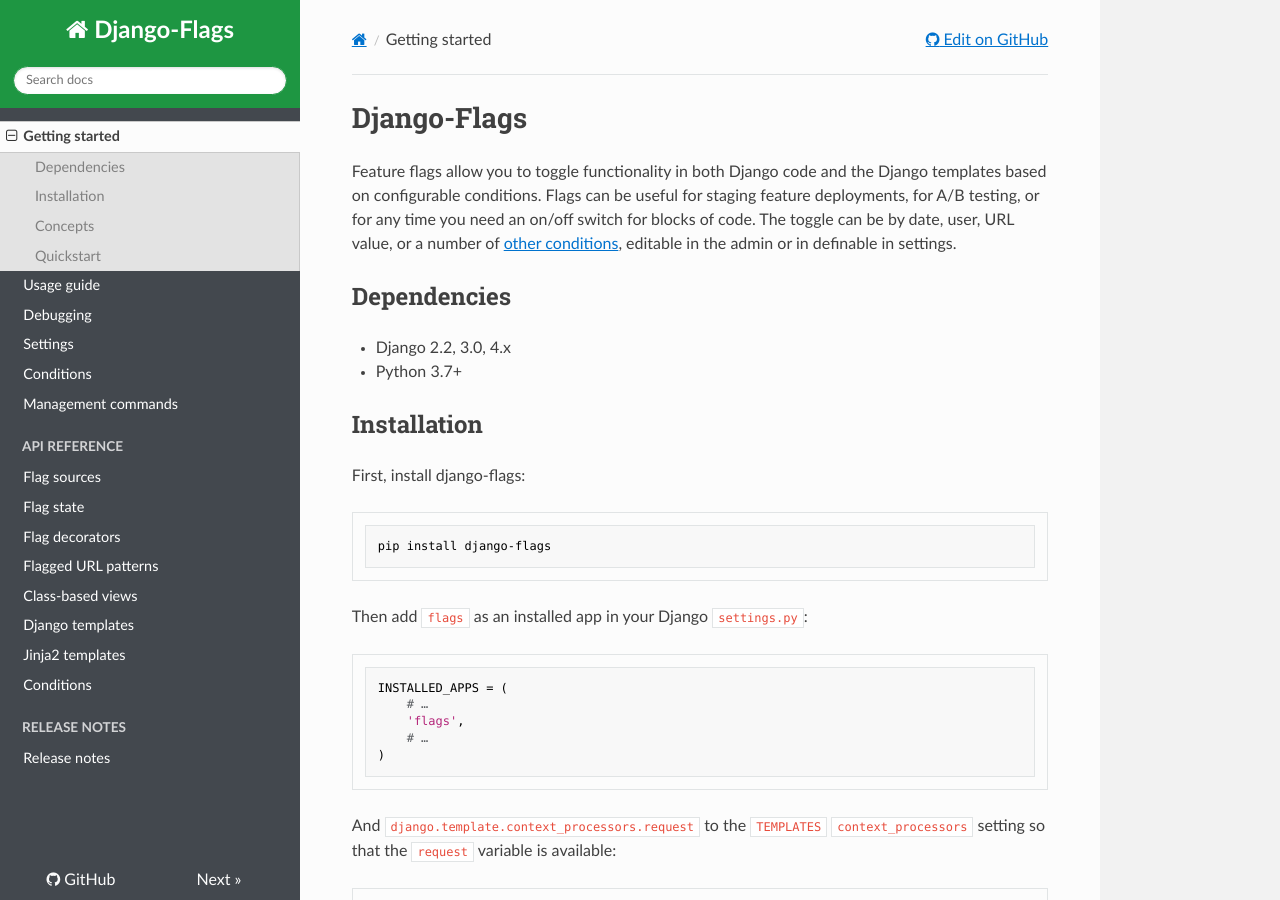
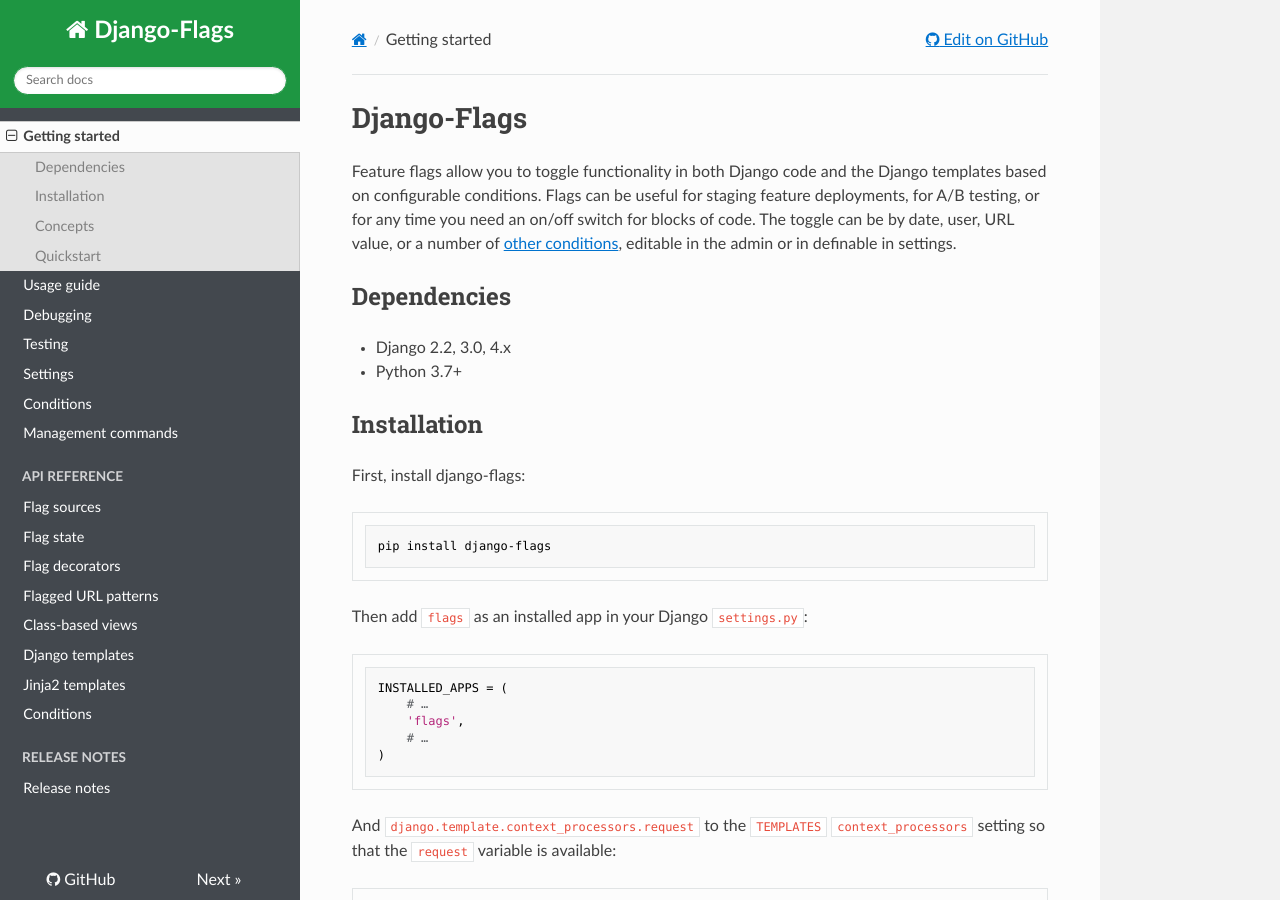
Before and after one commit to cfpb/django-flags, an MkDocs documentation site: the page built from docs/index.md, in a window 1280 px wide and 900 px high. Built offline with MkDocs 1.6.1, drawn with Linux system fonts in a browser that asks for light colours; nearby versions of some CDN libraries.

Commit message:
add new page to ToC

```diff
--- a/mkdocs.yml
+++ b/mkdocs.yml
@@ -5,6 +5,7 @@
     - Getting started: index.md
     - Usage guide: usage.md
     - Debugging: debugging.md
+    - Testing: testing.md
     - Settings: settings.md
     - Conditions: conditions.md
     - Management commands: management_commands.md
```
